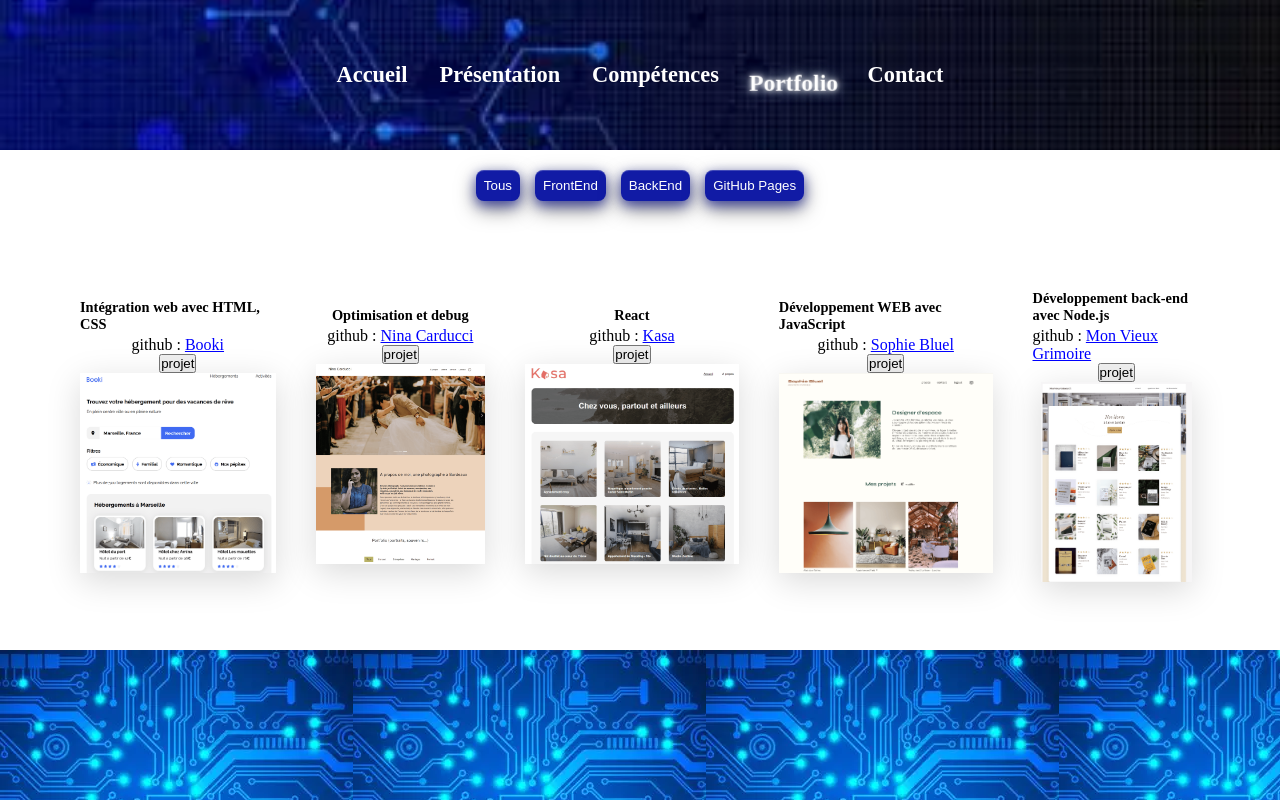
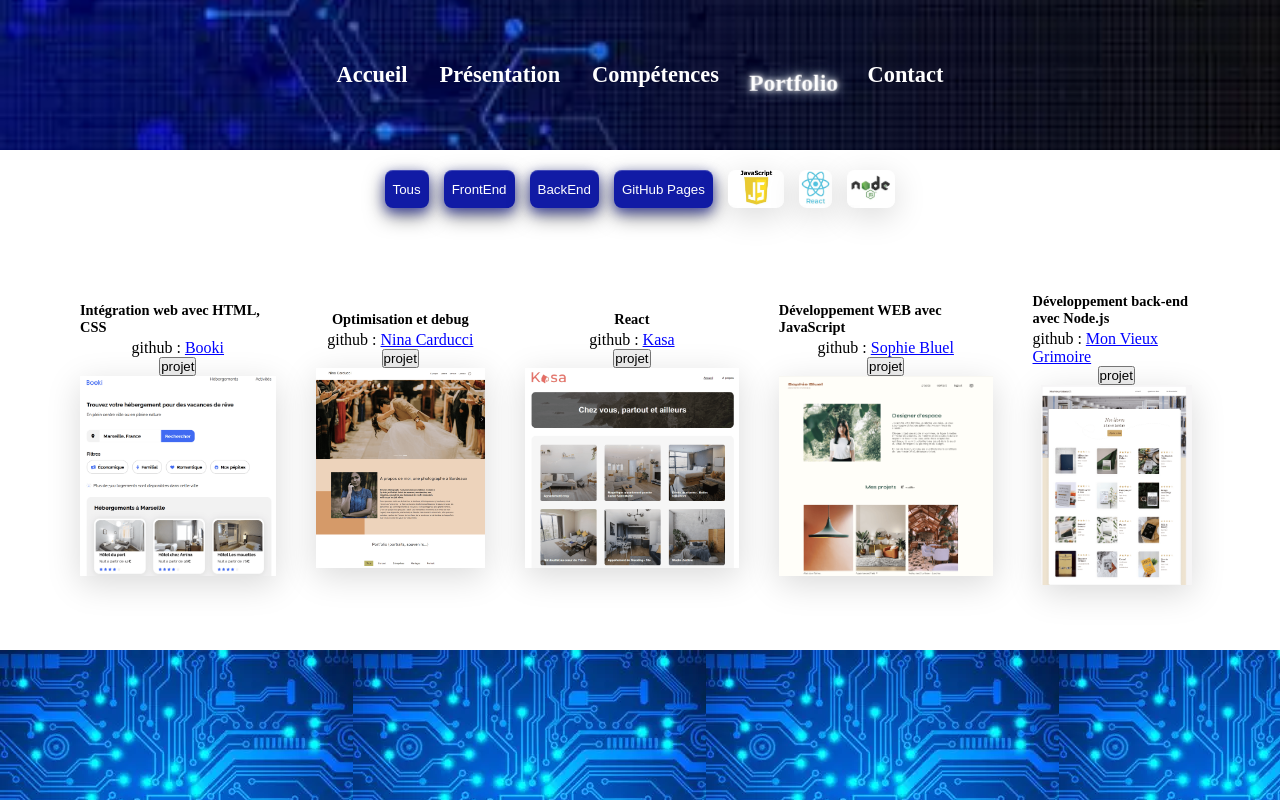
Before and after one commit to ppxt-code/cvppxt, a React (Vite) app: page /portfolio in a window 1280 px wide. Built offline with nearby package versions, Linux system fonts and the light colour scheme.

Commit message:
SEO et referencement, filtre avec langages

```diff
--- a/index.html
+++ b/index.html
@@ -4,7 +4,31 @@
     <meta charset="UTF-8" />
     <link rel="icon" type="image/svg+xml" href="/vite.svg" />
     <meta name="viewport" content="width=device-width, initial-scale=1.0" />
-    <title>cvppxt</title>
+    <!-- TITRE & DESCRIPTION -->
+    <title>PHAMPHU XuanTrang</title>
+    <meta name="description" content="développeur objet (java, c++), développeur web (React, Node.js, MongoDB). CV, Portfolio, compétences" />
+    <!-- SEO TECHNIQUE -->
+    <meta name="robots" content="index, follow" />
+    <meta name="author" content="PHAMPHU XuanTrang" />
+    <meta name="keywords" content="développeur objet, java, c++, react, node.js, mongodb, html, css, javascript portfolio, cv" />
+    <!-- OPEN GRAPH (réseaux sociaux) -->
+    <meta property="og:title" content="PHAMPHU XuanTrang - développeur objet (java, c++), développeur web (React, Node.js, MongoDB)" />
+    <meta property="og:description" content="Portfolio professionnel de développeur objet et web avec projets live et compétences techniques." />
+    <meta property="og:url" content="https://ppxt-code.github.io/cvppxt/" />
+    <meta property="og:type" content="website" />
+    <!-- Sitemap pour GitHub Pages -->
+    <link rel="sitemap" type="application/xml" href="/sitemap.xml" />
+    <!-- Schema.org pour CV -->
+    <script type="application/ld+json">
+    {
+      "@context": "https://schema.org",
+      "@type": "Person",
+      "name": "PHAMPHU XuanTrang",
+      "jobTitle": "Développeur Objet, Développeur Web",
+      "url": "https://ppxt-code.github.io/cvppxt/",
+      "knowsAbout": ["C++","Java","C#","HTML","CSS","JavaScript","React","Node.js","MongoDB","Oracle"]
+    }
+    </script>
   </head>
   <body>
     <div id="root"></div>
--- a/src/css/styles.css
+++ b/src/css/styles.css
@@ -178,6 +178,7 @@
     display: flex;
     gap: 15px;
     justify-content: center;
+    flex-wrap: wrap;
     margin: 20px;
 }
 .portfolioFilter {
@@ -217,6 +218,21 @@
 }
 .portfolioLink {
     color: blue;
+}
+.portfolioIconButton {
+    border: none;
+    background: none;
+    outline: none;
+    border-radius: 8px;
+    overflow: hidden;
+    display: inline-block;
+    box-shadow: 0 8px 32px rgba(0, 0, 0, 0.15);
+}
+.portfolioIcon {
+    height: 35px;
+    border: none;
+    outline: none;
+    background: none;
 }
 /* modal */
 .modalOverlay {
@@ -315,4 +331,7 @@
         flex-direction: column;
         gap: 20px;
     }
+    .skillsBody {
+        flex-direction: column;
+    }
 }
--- a/src/pages/Portfolio/index.jsx
+++ b/src/pages/Portfolio/index.jsx
@@ -7,6 +7,10 @@ import kasaImage from '../../assets/kasa.png';
 import sophieImage from '../../assets/sophie.png';
 import grimoireImage from '../../assets/grimoire.png';
 import { useState } from "react";
+import reactImg from '../../assets/skills/frontEnd/react.webp';
+import javascriptImg from '../../assets/skills/frontEnd/javascript.webp';
+import nodejsImg from '../../assets/skills/backEnd/nodeJs.webp';
+
 
 function Portfolio() {
   const [filter, setFilter] = useState("all");
@@ -24,18 +28,18 @@ function Portfolio() {
     },
     {
       id: 2,
-      category: "front githubpages",
+      category: "front githubpages javascript",
       title: "Optimisation et debug",
       name: "Nina Carducci",
       github: "https://github.com/ppxt-code/Nina-Carducci-Dev",
       link: "https://ppxt-code.github.io/Nina-Carducci-Dev/",
       image: ninaCarducciImage,
       alt: "Nina Carducci : site vitrine pour une photographe",
-      modalContent: "Optimisation du site nina-carducci.github.io (CSS,boostrap,javascript) pour les moteurs de recherche et debug.\nRésultats:\namélioration des performances de 60 à 98,\n de l'accessibilité de 70 à 100,\n du SEO de 73 à 100.\nPoints difficiles:\n l'adaptation du css et beaucoup de règles de boostrap ne sont visibles qu'en live"
+      modalContent: "Optimisation du site nina-carducci.github.io (CSS,boostrap,javascript) pour les moteurs de recherche et debug.\nRésultats (lighthouse):\namélioration des performances de 60 à 98,\n de l'accessibilité de 70 à 100,\n du SEO de 73 à 100.\nPoints difficiles:\n l'adaptation du css et beaucoup de règles de boostrap ne sont visibles qu'en live"
     },
     {
       id: 3,
-      category: "front githubpages",
+      category: "front githubpages react",
       title: "React",
       name: "Kasa",
       github: "https://github.com/ppxt-code/kasa",
@@ -46,7 +50,7 @@ function Portfolio() {
     },
     {
       id: 4,
-      category: "front",
+      category: "front javascript",
       title: "Développement WEB avec JavaScript",
       name: "Sophie Bluel",
       github: "https://github.com/ppxt-code/Portfolio-architecte-sophie-bluel",
@@ -57,7 +61,7 @@ function Portfolio() {
     },
     {
       id: 5,
-      category: "back",
+      category: "back nodejs",
       title: "Développement back-end avec Node.js",
       name: "Mon Vieux Grimoire",
       github: "https://github.com/ppxt-code/mon-vieux-grimoire-backend",
@@ -81,6 +85,13 @@ function Portfolio() {
           title="intervention BackEnd">BackEnd</button>
         <button onClick={() => setFilter("githubpages")} className="portfolioFilter"
           title="puis cliquer sur l'image pour accéder à sa GitHub Page">GitHub Pages</button>
+
+        <button className="portfolioIconButton" onClick={() => setFilter("javascript")} title="javascript">
+          <img className="portfolioIcon" src={javascriptImg} alt="JavaScript" /></button>
+        <button className="portfolioIconButton" onClick={() => setFilter("react")} title="react">
+          <img className="portfolioIcon" src={reactImg} alt="React" /></button>
+        <button className="portfolioIconButton" onClick={() => setFilter("nodejs")} title="nodejs">
+          <img className="portfolioIcon" src={nodejsImg} alt="Node.js" /></button>
       </div>
       <div className="portfolioBody">
         {filteredProjects.map(proj => (
@@ -103,56 +114,5 @@ function Portfolio() {
       <Footer />
     </div>
   );
-  /*return (
-    <div className="portfolioWrapper">
-      <Header />
-      <div className="portfolioBody">
-        <div className="portfolioDiv">
-            <p className="portfolioText">Intégration web avec HTML, CSS</p>
-            <p>github : <a href="https://github.com/ppxt-code/booki-starter-code" target="_blank" rel="noopener noreferrer">Booki</a></p>
-            <div><a href="https://ppxt-code.github.io/booki-starter-code/" target="_blank" rel="noopener noreferrer">
-                    <img className="portfolioImage" src={bookiImage} alt="Booki : plateforme de réservation d'hébergements et d'activités" />
-
-                </a>
-            </div>
-            <p className="portfolioComment">cliquer pour accéder au projet</p>
-        </div>
-        <div className="portfolioDiv">
-            <p className="portfolioText">Optimisation et debug</p>
-            <p>github : <a href="https://github.com/ppxt-code/Nina-Carducci-Dev" target="_blank" rel="noopener noreferrer">Nina Carducci</a></p>
-            <div><a href="https://ppxt-code.github.io/Nina-Carducci-Dev/" target="_blank" rel="noopener noreferrer">
-                    <img className="portfolioImage" src={ninaCarducciImage} alt="Nina Carducci : site vitrine pour une photographe" />
-                 </a>
-            </div>
-            <p className="portfolioComment">cliquer pour accéder au projet</p>
-        </div>
-        <div className="portfolioDiv">
-            <p className="portfolioText">React</p>
-            <p>github : <a href="https://github.com/ppxt-code/kasa" target="_blank" rel="noopener noreferrer">Kasa</a></p>
-            <div><a href="https://ppxt-code.github.io/kasa" target="_blank" rel="noopener noreferrer">
-                    <img className="portfolioImage" src={kasaImage} alt="Kasa : plateforme de location d'appartements" />
-                  </a>
-            </div>
-            <p className="portfolioComment">cliquer pour accéder au projet</p>
-        </div>
-      </div>
-      <br/>
-      <div className="portfolioBody">
-        <div className="portfolioDiv">
-            <p className="portfolioText">Développement WEB avec JavaScript</p>
-            <p>github : <a href="https://github.com/ppxt-code/Portfolio-architecte-sophie-bluel" target="_blank" rel="noopener noreferrer">Sophie Bluel</a></p>
-            <div><img className="portfolioImage" src={sophieImage} alt="Sophie Bluel : site vitrine pour une architecte" />
-            </div>
-        </div>
-        <div className="portfolioDiv">
-            <p className="portfolioText">Développement back-end avec Node.js</p>
-            <p>github : <a href="https://github.com/ppxt-code/mon-vieux-grimoire-backend" target="_blank" rel="noopener noreferrer">Mon Vieux Grimoire</a></p>
-            <div><img className="portfolioImage" src={grimoireImage} alt="Mon Vieux Grimoire : back-end d'un site de notation de livres" />
-            </div>
-        </div>
-      </div>
-      <Footer />
-    </div>
-  );*/
 }
 export default Portfolio
```
